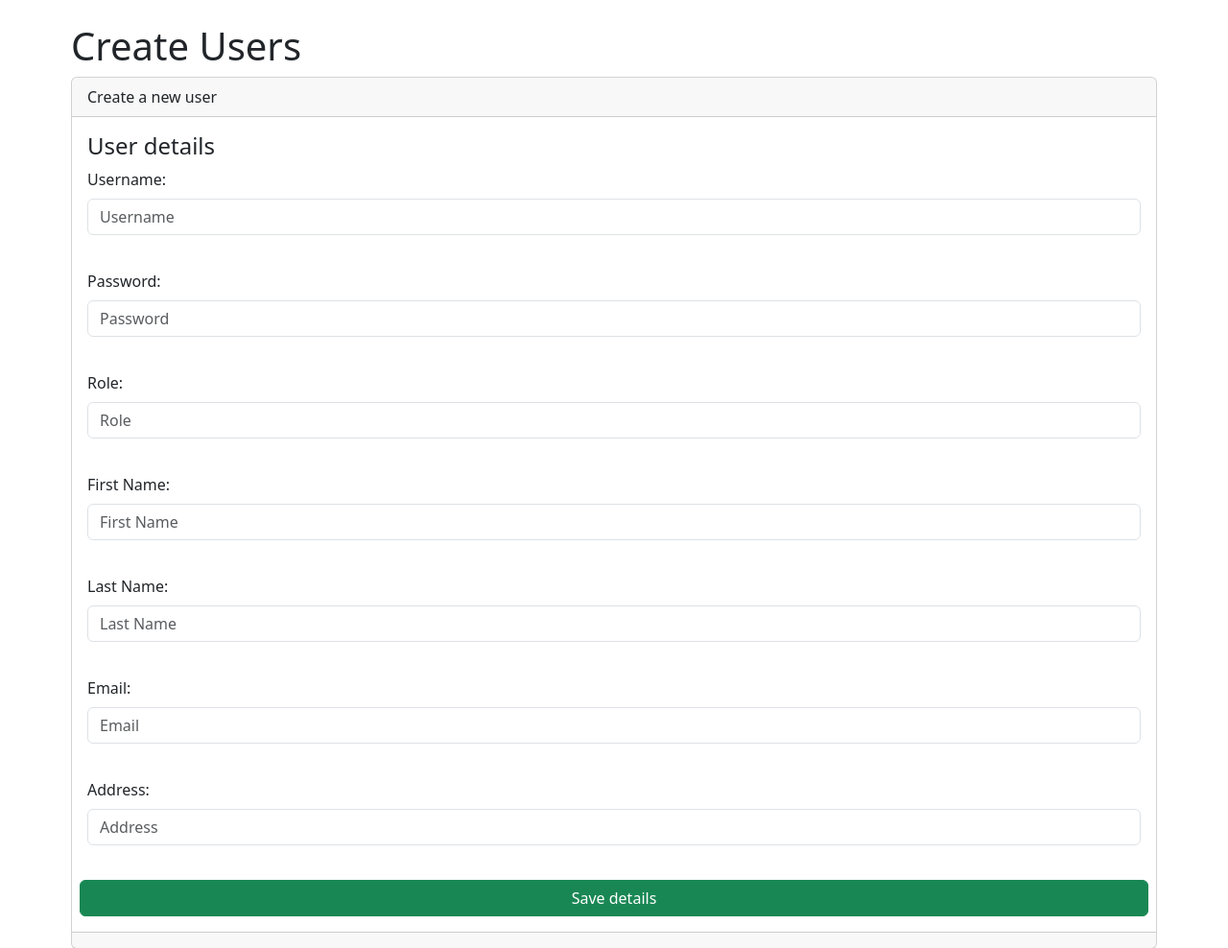
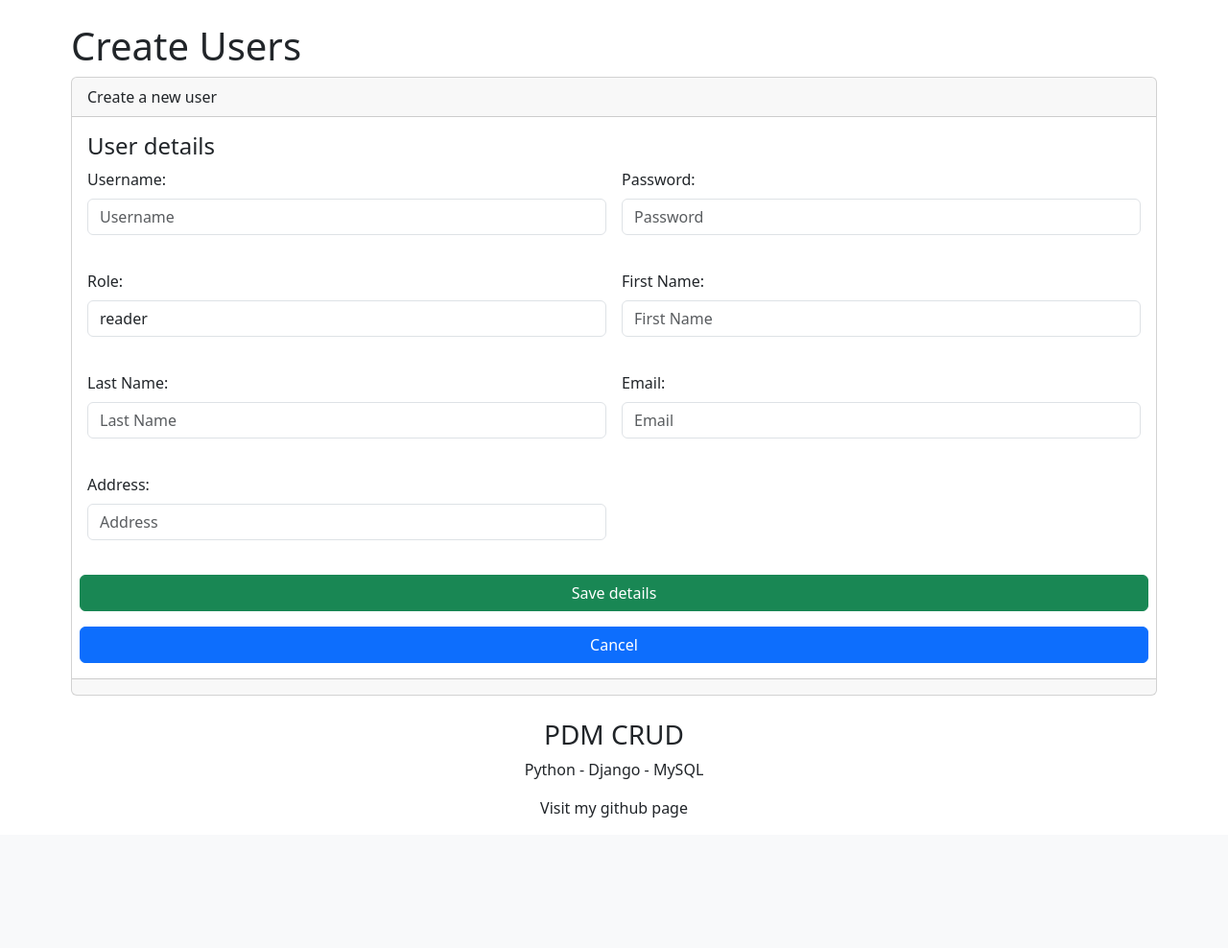
Before and after one commit to kn1ghted/pdm-crud, a Django app: page /users/create in a window 1280 px wide. Shown: the part 56-1044 px from the top of the page at 96% size. After the commit the page ends 908 px from the top, so only its background shows below. Run offline with Django 5.2, Linux system fonts and the light colour scheme.

Commit message:
UPDATE
UPDATE functionallity added to view, form and index files.

```diff
--- a/pdmcrud/crud/templates/users/form.html
+++ b/pdmcrud/crud/templates/users/form.html
@@ -1,13 +1,14 @@
 <form class="row g-3 needs-validation" enctype="multipart/form-data" method="post" novalidate>
     {% csrf_token %}
     {% for field in form %}
-    <div class="mb-3">
+    <div class="mb-3 col-6">
         <label for="" class="form-label">{{ field.label }}:</label>
-        <input type="{{ field.field.widget.input_type }}" class="form-control" name="{{ field.name }}" id="" aria-describedby="helpId" placeholder="{{ field.label }}">
+        <input type="{{ field.field.widget.input_type }}" class="form-control" name="{{ field.name }}" id="" aria-describedby="helpId" placeholder="{{ field.label }}" value="{{ field.value | default:'' }}">
         <div class="help-text form-text">
             {{ field.errors }}
         </div>
     </div>
     {% endfor %}
-    <input name="" id="" class="btn btn-success" type="submit" value="Save details" />
+    <input name="" id="userSubmit" class="btn btn-success" type="submit" value="Save details" />
+    <a name="" id="" class="btn btn-primary" href="{% url 'users' %}" role="button" >Cancel</a>
 </form>
--- a/pdmcrud/crud/templates/users/index.html
+++ b/pdmcrud/crud/templates/users/index.html
@@ -29,7 +29,7 @@
                             <td>{{ user.first_name}} {{ user.last_name }}</td>
                             <td>{{ user.role }}</td>
                             <td>
-                                <a name="action-button" id="edit-button" class="btn btn-info" href="{% url 'users_edit' %}" role="button">Edit</a>
+                                <a name="action-button" id="edit-button" class="btn btn-info" href="{% url 'users_edit' user.id %}" role="button">Edit</a>
                                 <a name="action-button" id="delete-button" class="btn btn-warning" href="{% url 'users_delete' user.id %}" role="button">Delete</a>
                             </td>
                         </tr>
--- a/pdmcrud/crud/urls.py
+++ b/pdmcrud/crud/urls.py
@@ -12,6 +12,7 @@ urlpatterns = [
     path('users', views.users, name='users'),
     path('users/create', views.users_create, name='users_create'),
     path('users/edit', views.users_edit, name='users_edit'),
+    path('users/edit/<int:id>', views.users_edit, name="users_edit"),
     path('delete/<int:id>', views.users_delete, name='users_delete'),
     path('about', views.about, name='about'),
 ] + static(settings.MEDIA_URL, document_root=settings.MEDIA_ROOT)
--- a/pdmcrud/crud/views.py
+++ b/pdmcrud/crud/views.py
@@ -26,8 +26,14 @@ def users_create(request):
         return redirect('users')
     return render(request,'users/create.html', {'form':form})
 
-def users_edit(request):
-    return render(request,'users/edit.html')
+def users_edit(request, id):
+    user = User.objects.get(id=id)
+    form = UserForm(request.POST or None, request.FILES or None, instance=user)
+    # if form is valid, save details and redirect to users index page
+    if form.is_valid() and request.POST :
+        form.save()
+        return redirect('users')
+    return render(request,'users/edit.html', {'form':form})
 
 def users_delete(request, id):
     user = User.objects.get(id=id)
```
